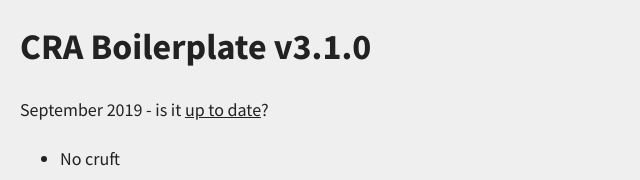
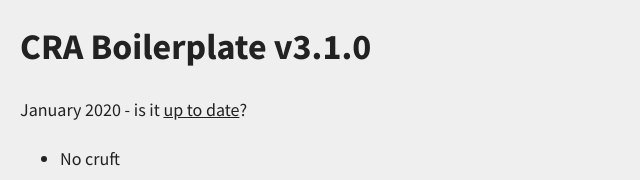
Before and after one commit to murbar/cra-boilerplate, a React (Create React App) app: page / in a window 1280 px wide. Shown: the top 180 px of the page, without its empty margins (0-640 px from the left). Built offline with nearby package versions, Linux system fonts and the light colour scheme.

Commit message:
Upgrade react-scripts

```diff
--- a/package.json
+++ b/package.json
@@ -5,7 +5,7 @@
   "dependencies": {
     "react": "^16.9.0",
     "react-dom": "^16.9.0",
-    "react-scripts": "3.1.0",
+    "react-scripts": "^3.3.1",
     "styled-components": "^4.3.2"
   },
   "scripts": {
--- a/public/index.html
+++ b/public/index.html
@@ -10,7 +10,7 @@
       href="https://fonts.googleapis.com/css?family=Source+Sans+Pro:400,400i,700,700i&display=swap"
       rel="stylesheet"
     />
-    <title>CRA Boilerplate v3.0.1</title>
+    <title>CRA Boilerplate</title>
   </head>
   <body>
     <noscript>You need to enable JavaScript to run this app.</noscript>
--- a/src/App.js
+++ b/src/App.js
@@ -11,7 +11,7 @@ function App() {
     <Styles>
       <Header />
       <p>
-        September 2019 - is it{' '}
+        January 2020 - is it{' '}
         <a href="https://github.com/facebook/create-react-app/releases">up to date</a>?
       </p>
       <ul>
```
Also changed, not shown: 1 other file (tests, documents, lock files or other folders).
